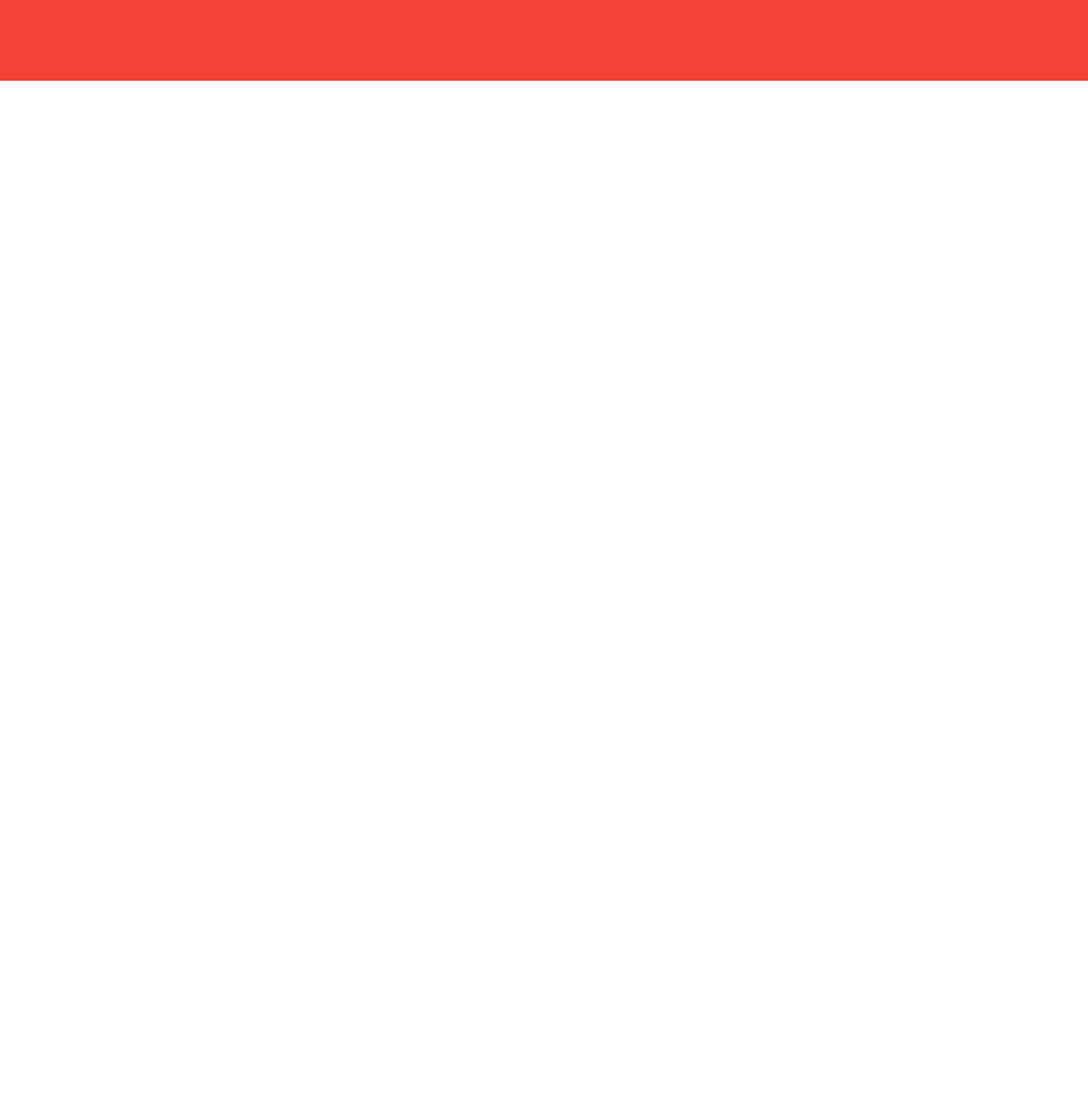
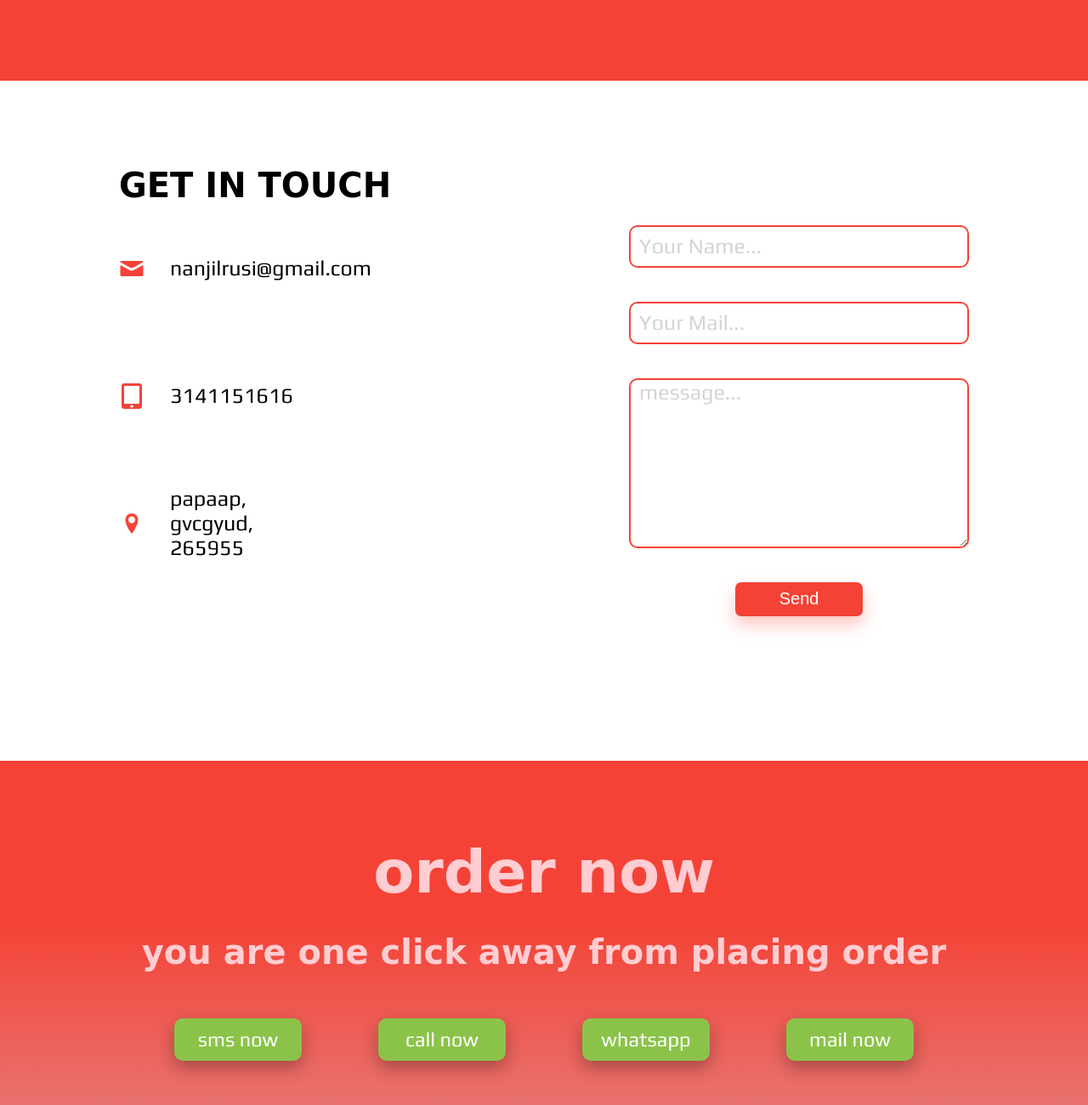
Before and after one commit to darwin-j/nanjil-rusi, a website: page index.html in a window 1280 px wide. Shown: the part 1500-2800 px from the top of the page at 85% size. Before the commit the page ends 1595 px from the top, so only its background shows below. Drawn offline with Linux system fonts and the light colour scheme; a web font is replaced by a local one.

Commit message:
upto order section

```diff
--- a/index.html
+++ b/index.html
@@ -1,11 +1,10 @@
 <html lang="en">
+
 <head>
   <meta charset="UTF-8" />
   <meta name="viewport" content="width=device-width, initial-scale=1.0" />
-    <link
-      href="https://fonts.googleapis.com/css2?family=Poppins&family=Roboto&family=Forum&family=Play&display=swap"
-      rel="stylesheet"
-    />
+  <link href="https://fonts.googleapis.com/css2?family=Poppins&family=Roboto&family=Forum&family=Play&display=swap"
+    rel="stylesheet" />
   <link rel="stylesheet" href="css/styles.css" />
   <title>Nanjil rusi</title>
 </head>
@@ -13,24 +12,14 @@
 <body>
   <div class="topbar">
     <div class="topbar__brand">
-        <h1 class="topbar__brand-name">
-          <span class="topbar__brand-logo"
-            ><img src="img/logo.png" alt=""
-          /></span>
-          Nanjil rusi
-        </h1>
+      <h1 class="topbar__brand-name"><span class="topbar__brand-logo"><img src="img/logo.png" alt="" /></span>Nanjil
+        rusi </h1>
     </div>
     <div class="topbar__navigation">
       <ul class="topbar__navigation-list">
-          <li class="topbar__navigation--item">
-            <a href="#menu" class="topbar__navigation--item-link">Menu </a>
-          </li>
-          <li class="topbar__navigation--item">
-            <a href="#" class="topbar__navigation--item-link">Order</a>
-          </li>
-          <li class="topbar__navigation--item">
-            <a href="#" class="topbar__navigation--item-link">Contact</a>
-          </li>
+        <li class="topbar__navigation--item"><a href="#menu" class="topbar__navigation--item-link">Menu </a></li>
+        <li class="topbar__navigation--item"><a href="#" class="topbar__navigation--item-link">Contact</a></li>
+        <li class="topbar__navigation--item"><a href="#" class="topbar__navigation--item-link">Order</a></li>
       </ul>
     </div>
   </div>
@@ -48,46 +37,66 @@
             <h1>Break fast</h1>
           </div>
           <ul class="menu__card-list">
-              <li class="menu__card-list--item">
-                Hot drinks
-              </li>
-              <li class="menu__card-list--item">
-                indian dishes
-              </li>
-            </ul>
-
-            <a href="#" class="menu__card-button">See menu</a>
+            <li class="menu__card-list--item">Hot drinks</li>
+            <li class="menu__card-list--item">indian dishes</li>
+          </ul><a href="#" class="menu__card-button">See menu</a>
         </div>
         <div class="menu__card">
           <div class="menu__card-heading">
             <h1>Lunch</h1>
           </div>
           <ul class="menu__card-list">
-              <li class="menu__card-list--item">
-                Hot drinks
-              </li>
-              <li class="menu__card-list--item">
-                wow foods
-              </li>
-            </ul>
-            <a href="#" class="menu__card-button">See menu</a>
+            <li class="menu__card-list--item">Hot drinks</li>
+            <li class="menu__card-list--item">wow foods</li>
+          </ul><a href="#" class="menu__card-button">See menu</a>
         </div>
         <div class="menu__card">
           <div class="menu__card-heading">
             <h1>Dinner</h1>
           </div>
           <ul class="menu__card-list">
-              <li class="menu__card-list--item">
-                Hot drinks
-              </li>
-              <li class="menu__card-list--item">
-                awosome dishes
-              </li>
-            </ul>
-            <a href="#" class="menu__card-button">See menu</a>
+            <li class="menu__card-list--item">Hot drinks</li>
+            <li class="menu__card-list--item">awosome dishes</li>
+          </ul><a href="#" class="menu__card-button">See menu</a>
         </div>
       </div>
     </div>
+    <div class="contact">
+      <div class="contact__left">
+        <h1 class="contact__left-heading">GET IN TOUCH</h1>
+        <ul class="contact__left-list">
+          <li class="contact__left-list--item"><svg class="contact__left-list--item-icon">
+              <use xlink:href="img/sprit.svg#icon-mail"></use>
+            </svg><span class="contact__left-list--item-text">nanjilrusi@gmail.com </span></li>
+          <li class="contact__left-list--item"><svg class="contact__left-list--item-icon">
+              <use xlink:href="img/sprit.svg#icon-tablet"></use>
+            </svg><span class="contact__left-list--item-text">3141151616</span></li>
+          <li class="contact__left-list--item"><svg class="contact__left-list--item-icon">
+              <use xlink:href="img/sprit.svg#icon-location-pin"></use>
+            </svg><span class="contact__left-list--item-text">papaap,
+              gvcgyud,
+              265955</span></li>
+        </ul>
+      </div>
+      <div class="contact__right">
+        <form action="#" class="contact__right-form"><input type="text" class="contact__right-form--name"
+            placeholder="Your Name..." /><input type="email" class="contact__right-form--mail"
+            placeholder="Your Mail..." /><textarea rows="10" class="contact__right-form--message" cols="30"
+            placeholder="message..."></textarea><button class="contact__right-form--button">Send</button></form>
+      </div>
+    </div>
+    <section class="order">
+      <h1 class="order__head-text">order now</h1>
+      <h3 class="order__sub-text">you are one click away from placing order</h3>
+      <ul class="order__linklist">
+        <li class="order__linklist-item"><a href="" class="order__linklist-link">sms now</a></li>
+        <li class="order__linklist-item"><a href="" class="order__linklist-link">call now</a></li>
+        <li class="order__linklist-item"><a href="" class="order__linklist-link">whatsapp</a></li>
+        <li class="order__linklist-item"><a href="" class="order__linklist-link">mail now</a></li>
+
+      </ul>
+    </section>
   </main>
 </body>
+
 </html>
--- a/sass/base/_base.scss
+++ b/sass/base/_base.scss
@@ -8,5 +8,11 @@
 
 html {
     font-size: 62.5%; //1rem = 10px
+}
 
+body {
+    ::selection {
+        color: $color-white;
+        background-color: $color-primary;
+    }
 }
--- /dev/null
+++ b/sass/layout/_contact.scss
@@ -0,0 +1,141 @@
+.contact {
+    height: 100vh;
+    padding: 10rem 0;
+    display: flex;
+    align-content: space-between;
+    justify-content: space-around;
+
+
+    &__left {
+        &-heading {
+            font-size: 4rem;
+        }
+
+        &-list {
+
+
+
+            list-style: none;
+
+            &--item {
+                display: grid;
+                grid-template-columns: repeat(2, min-content);
+                grid-template-rows: repeat(3, min-content);
+                grid-column-gap: 3rem;
+
+
+
+
+                &-text {
+                    font-size: 2.5rem;
+                    align-self: center;
+
+                }
+
+                &-icon {
+                    width: 3rem;
+                    fill: $color-primary;
+                }
+            }
+        }
+    }
+
+    &__right {
+
+
+
+        &-form {
+            display: grid;
+            grid-template-rows: repeat(4, min-content);
+            width: 100%;
+            height: 100%;
+            align-content: center;
+            grid-row-gap: 4rem;
+
+
+            &--name {
+                font-family: inherit;
+                font-size: 2.5rem;
+                height: 5rem;
+                border: $color-primary solid 2px;
+                border-radius: 1rem;
+                padding: 0 1rem;
+
+                caret-color: $color-primary-dark;
+
+                &::placeholder {
+                    color: $color-text-grey;
+                }
+
+                &:focus {
+                    outline: none;
+                }
+            }
+
+            &--mail {
+                font-family: inherit;
+                font-size: 2.5rem;
+                height: 5rem;
+                border: $color-primary solid 2px;
+                border-radius: 1rem;
+                padding: 0 1rem;
+
+                caret-color: $color-primary-dark;
+
+                &::placeholder {
+                    color: $color-text-grey;
+                }
+
+                &:focus {
+                    outline: none;
+                }
+            }
+
+            &--message {
+                font-family: inherit;
+                font-size: 2.5rem;
+                height: 20rem;
+                width: 40rem;
+                border: $color-primary solid 2px;
+                border-radius: 1rem;
+                padding: 0 1rem;
+
+                caret-color: $color-primary-dark;
+
+                &::placeholder {
+                    color: $color-text-grey;
+                }
+
+                &:focus {
+                    outline: none;
+                    border: $color-primary solid 3px;
+
+                }
+            }
+
+            &--button {
+                justify-self: center;
+                border-style: none;
+                height: 4rem;
+                width: 15rem;
+                font-size: 2rem;
+                background-color: $color-primary;
+                color: $color-white;
+                border-radius: .7rem;
+                box-shadow: 0 1rem 2rem rgba($color-primary, .3);
+                transition: all .2s;
+
+                &:hover {
+                    transform: translateY(-.5rem) scale(1.02);
+                    box-shadow: 0 1rem 2rem rgba($color-primary, .6);
+                }
+
+                &:active {
+                    transform: translateY(.1rem) scale(1.01);
+                }
+
+            }
+
+        }
+    }
+}
--- /dev/null
+++ b/sass/layout/_order.scss
@@ -0,0 +1,58 @@
+.order {
+    text-align: center;
+    height: 60vh;
+    width: 100vw;
+    padding: 9rem 10rem;
+    background-image: linear-gradient(to top, rgba($color-primary-dark, .6), rgba($color-primary, 1)60%);
+
+
+    &__head-text {
+        color: $color-primary-light;
+        font-size: 7rem;
+    }
+
+    &__sub-text {
+        color: $color-primary-light;
+        font-size: 4rem;
+        padding: 3rem 0;
+
+    }
+
+    &__linklist {
+
+        margin: 2.5rem 6rem 0 6rem;
+        display: flex;
+        list-style: none;
+        justify-content: space-around;
+
+        &-item {}
+
+        &-link {
+
+            &:visited,
+            &:link {
+                display: flex;
+                height: 5rem;
+                width: 15rem;
+                justify-content: center;
+                align-items: center;
+                font-size: 2.35rem;
+                text-decoration: none;
+                color: $color-white;
+                background-color: $color-secondary;
+                border-radius: 1rem;
+                box-shadow: 0 .8rem 2rem rgba($color: #000000, $alpha: .3);
+                transition: all .2s;
+            }
+
+            &:hover {
+                transform: translateY(-.3rem);
+                background-color: #83b848;
+            }
+
+            &:active {
+                transform: translateY(.2rem);
+            }
+        }
+    }
+}
--- a/sass/main.scss
+++ b/sass/main.scss
@@ -13,6 +13,8 @@
 @import "layout/topbar";
 @import "layout/header";
 @import "layout/menu";
+@import "layout/contact";
+@import "layout/order";
 
 
 
```
Also changed, not shown: css/styles.css, img/sprit.svg (added), img/sprit/arrow-bold-right.svg (added), img/sprit/location-pin.svg (added), img/sprit/mail.svg (added), img/sprit/tablet.svg (added). Lines whose indentation alone changed are shown as unchanged.
